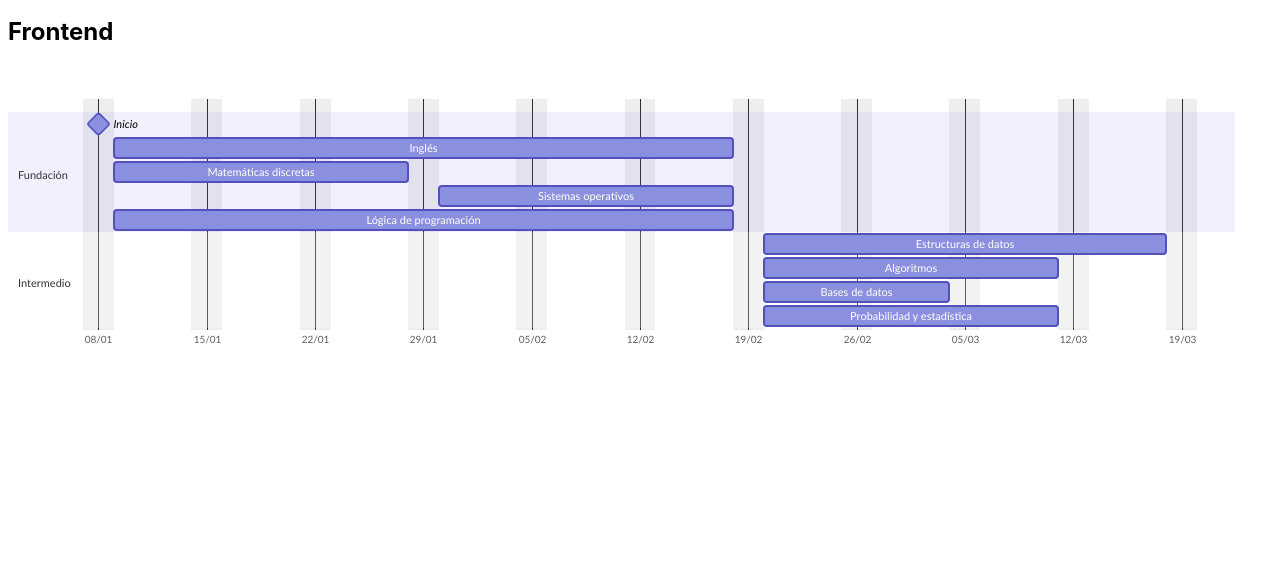
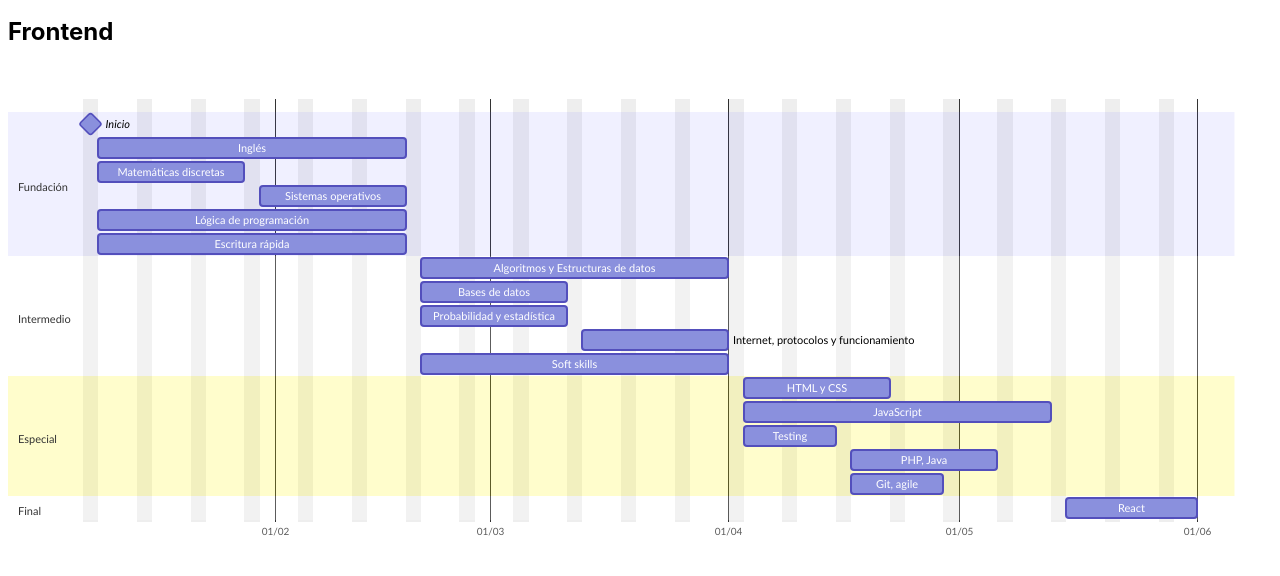
Before and after one commit to halivert/roadmaps, a website built with Vite: page index.html in a window 1280 px wide. Built offline with nearby package versions, Linux system fonts and the light colour scheme.

Commit message:
feat: testing

```diff
--- a/index.html
+++ b/index.html
@@ -23,12 +23,24 @@
               Matemáticas discretas   :a2, after m1, 15d
               Sistemas operativos     :a3, after a2, 15d
               Lógica de programación  :a4, after m1, 30d
+              Escritura rápida        :a5, after m1, 30d
 
-              section                     Intermedio
-              Estructuras de datos        :b1, after a4, 20d
-              Algoritmos                  :b2, after a4, 15d
-              Bases de datos              :b3, after a4, 10d
-              Probabilidad y estadística  :b4, after a4, 15d
+              section                               Intermedio
+              Algoritmos y Estructuras de datos     :b1, after a4, 30d
+              Bases de datos                        :b2, after a4, 15d
+              Probabilidad y estadística            :b3, after a4, 15d
+              Internet, protocolos y funcionamiento :b4, after b2, 15d
+              Soft skills                           :b5, after a4, 30d
+
+              section         Especial
+              HTML y CSS      :c1, after b1, 15d
+              JavaScript      :c2, after b1, 30d
+              Testing         :c5, after b1, 10d
+              PHP, Java       :c3, after c5, 15d
+              Git, agile      :c4, after c5, 10d
+
+              section Final
+              React   :d1, after c2, 13d
           </pre>
         </section>
       </main>
```
